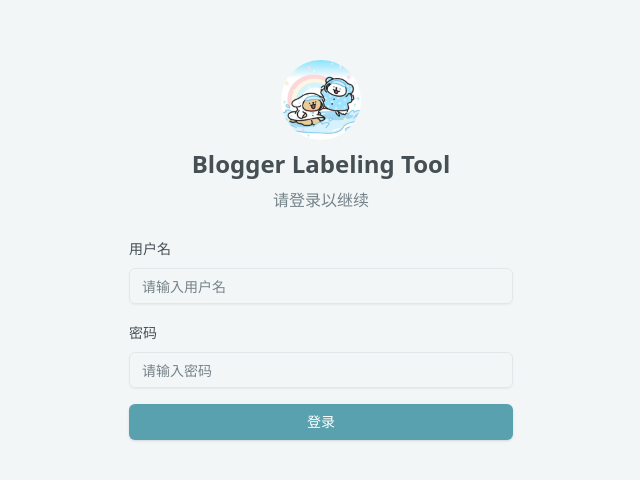
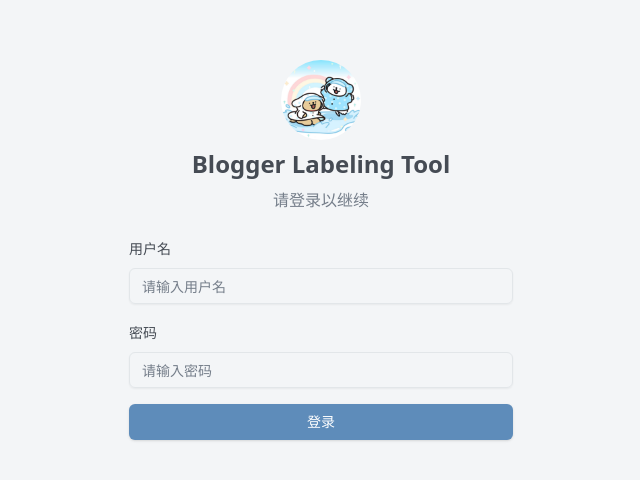
Before and after one commit to Rain1601/EasyBrowsing, a Next.js app in the folder instagram-labeling-tool/: page / in a window 1280 px wide. Shown: the part 150-630 px from the top of the page, without its empty margins (319-959 px from the left). Built offline with nearby package versions, Linux system fonts and the light colour scheme.

Commit message:
style: adjust colors to be more blue (hue 210)
Co-Authored-By: Claude Opus 4.5 <noreply@anthropic.com>

```diff
--- a/instagram-labeling-tool/app/globals.css
+++ b/instagram-labeling-tool/app/globals.css
@@ -12,30 +12,30 @@
 
 @layer base {
   :root {
-    --background: 190 20% 96%;
-    --foreground: 200 10% 30%;
-    --card: 190 15% 97%;
-    --card-foreground: 200 10% 30%;
-    --popover: 190 15% 97%;
-    --popover-foreground: 200 10% 30%;
-    --primary: 190 35% 52%;
+    --background: 210 20% 96%;
+    --foreground: 215 10% 30%;
+    --card: 210 15% 97%;
+    --card-foreground: 215 10% 30%;
+    --popover: 210 15% 97%;
+    --popover-foreground: 215 10% 30%;
+    --primary: 210 40% 55%;
     --primary-foreground: 0 0% 100%;
-    --secondary: 190 15% 92%;
-    --secondary-foreground: 200 10% 35%;
-    --muted: 190 12% 93%;
-    --muted-foreground: 200 8% 50%;
-    --accent: 190 15% 90%;
-    --accent-foreground: 200 10% 35%;
+    --secondary: 210 15% 92%;
+    --secondary-foreground: 215 10% 35%;
+    --muted: 210 12% 93%;
+    --muted-foreground: 215 8% 50%;
+    --accent: 210 15% 90%;
+    --accent-foreground: 215 10% 35%;
     --destructive: 0 40% 52%;
     --destructive-foreground: 0 0% 98%;
-    --border: 190 12% 85%;
-    --input: 190 12% 90%;
-    --ring: 190 35% 52%;
-    --chart-1: 190 35% 52%;
-    --chart-2: 170 30% 48%;
-    --chart-3: 210 30% 52%;
-    --chart-4: 150 30% 50%;
-    --chart-5: 230 30% 55%;
+    --border: 210 12% 85%;
+    --input: 210 12% 90%;
+    --ring: 210 40% 55%;
+    --chart-1: 210 40% 55%;
+    --chart-2: 200 30% 48%;
+    --chart-3: 220 30% 52%;
+    --chart-4: 180 30% 50%;
+    --chart-5: 240 30% 55%;
     --radius: 0.5rem;
   }
   .dark {
```
